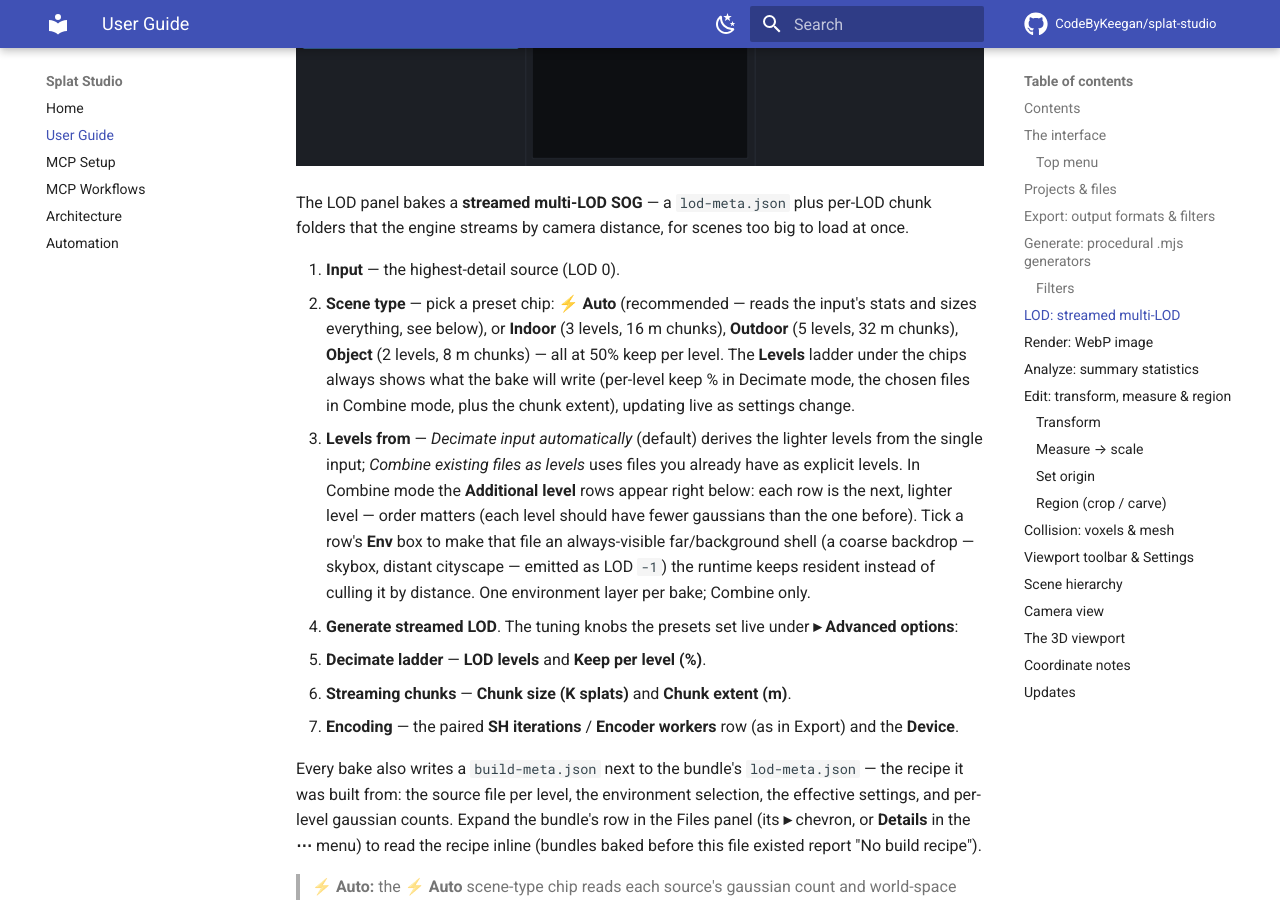
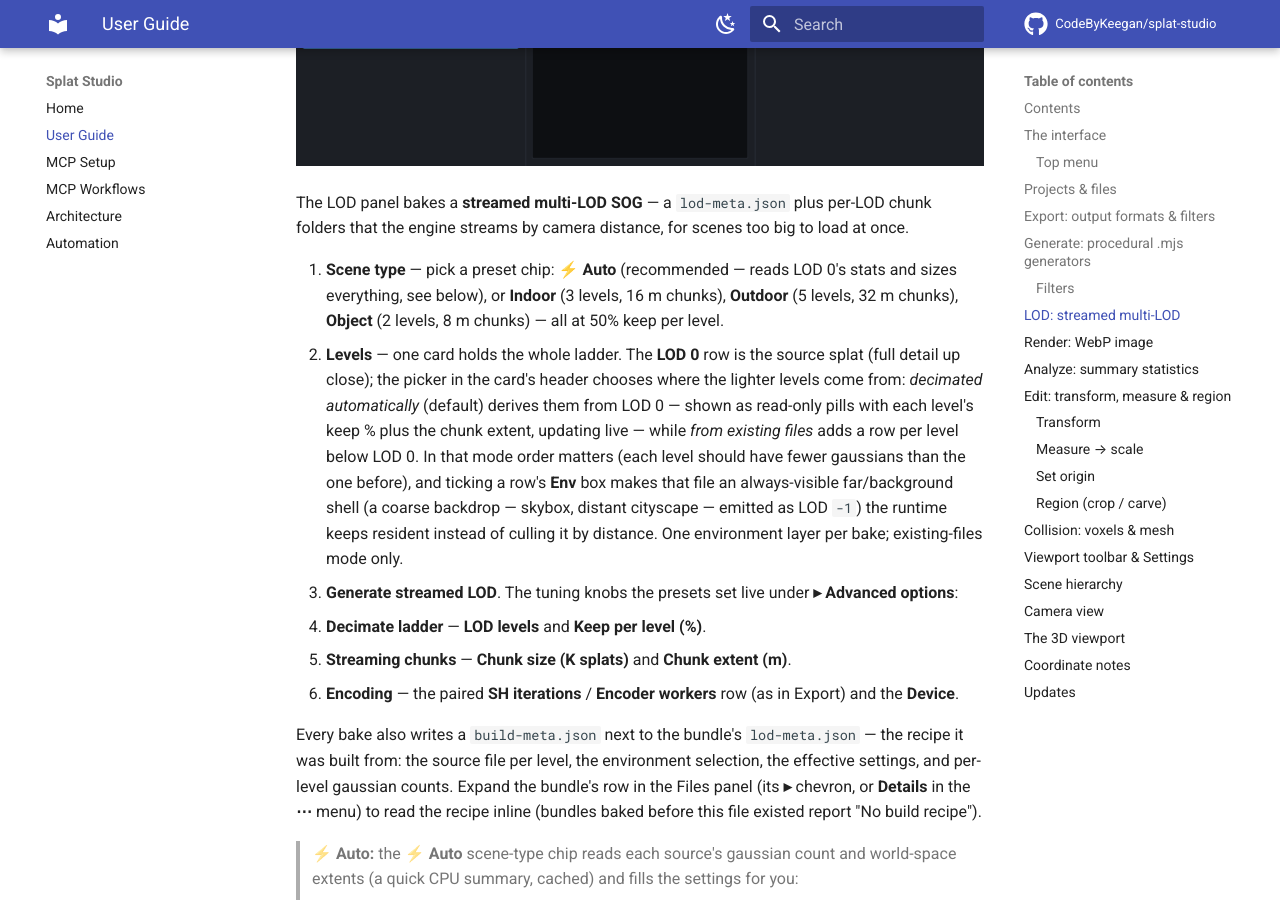
Before and after one commit to CodeByKeegan/splat-studio, an MkDocs documentation site: the page built from docs/USER_GUIDE.md, in a window 1280 px wide and 900 px high, scrolled down 9709 px. Built offline with MkDocs 1.6.1 and Material for MkDocs 9.7.7, drawn with Linux system fonts in a browser that asks for light colours; comment, search, counter and statistics services are not loaded.

Commit message:
refactor: unify the LOD panel around a single Levels card (input = LOD 0)
The separate Input field, 'Levels from' field, and read-only ladder row fold
into one Levels card: the header carries an inline source picker (decimated
automatically / from existing files), the LOD 0 row IS the input select, and
below it sit either the derived-level pills (LOD 1 · 50% …, chunk extent) or
the combine rows. Kills three stacked full-width fields' worth of dead space.

Co-Authored-By: Claude <noreply@anthropic.com>

```diff
--- a/docs/USER_GUIDE.md
+++ b/docs/USER_GUIDE.md
@@ -246,22 +246,21 @@ They run in a fixed pipeline order (and don't apply to streamed-LOD bakes):
 The LOD panel bakes a **streamed multi-LOD SOG** — a `lod-meta.json` plus per-LOD chunk
 folders that the engine streams by camera distance, for scenes too big to load at once.
 
-1. **Input** — the highest-detail source (LOD 0).
-2. **Scene type** — pick a preset chip: **⚡ Auto** (recommended — reads the input's
+1. **Scene type** — pick a preset chip: **⚡ Auto** (recommended — reads LOD 0's
    stats and sizes everything, see below), or **Indoor** (3 levels, 16 m chunks),
    **Outdoor** (5 levels, 32 m chunks), **Object** (2 levels, 8 m chunks) — all at
-   50% keep per level. The **Levels** ladder under the chips always shows what the
-   bake will write (per-level keep % in Decimate mode, the chosen files in Combine
-   mode, plus the chunk extent), updating live as settings change.
-3. **Levels from** — *Decimate input automatically* (default) derives the lighter
-   levels from the single input; *Combine existing files as levels* uses files you
-   already have as explicit levels. In Combine mode the **Additional level** rows
-   appear right below: each row is the next, lighter level — order matters (each
-   level should have fewer gaussians than the one before). Tick a row's **Env** box
-   to make that file an always-visible far/background shell (a coarse backdrop —
-   skybox, distant cityscape — emitted as LOD `-1`) the runtime keeps resident
-   instead of culling it by distance. One environment layer per bake; Combine only.
-4. **Generate streamed LOD**. The tuning knobs the presets set live under
+   50% keep per level.
+2. **Levels** — one card holds the whole ladder. The **LOD 0** row is the source
+   splat (full detail up close); the picker in the card's header chooses where the
+   lighter levels come from: *decimated automatically* (default) derives them from
+   LOD 0 — shown as read-only pills with each level's keep % plus the chunk extent,
+   updating live — while *from existing files* adds a row per level below LOD 0.
+   In that mode order matters (each level should have fewer gaussians than the one
+   before), and ticking a row's **Env** box makes that file an always-visible
+   far/background shell (a coarse backdrop — skybox, distant cityscape — emitted as
+   LOD `-1`) the runtime keeps resident instead of culling it by distance. One
+   environment layer per bake; existing-files mode only.
+3. **Generate streamed LOD**. The tuning knobs the presets set live under
    **▸ Advanced options**:
    - **Decimate ladder** — **LOD levels** and **Keep per level (%)**.
    - **Streaming chunks** — **Chunk size (K splats)** and **Chunk extent (m)**.
```
Also changed, not shown: client/src/style.css (+11 -7 lines), 2 other files.
